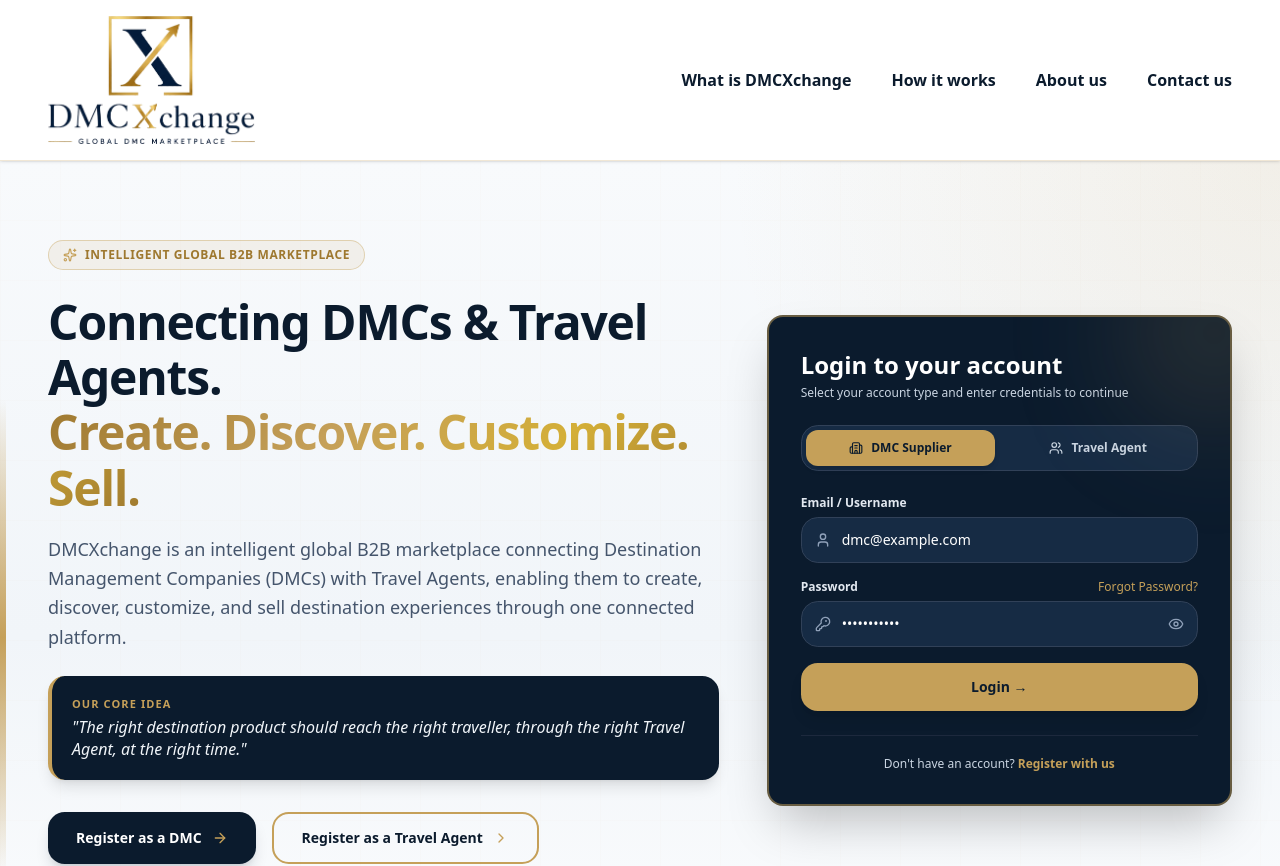
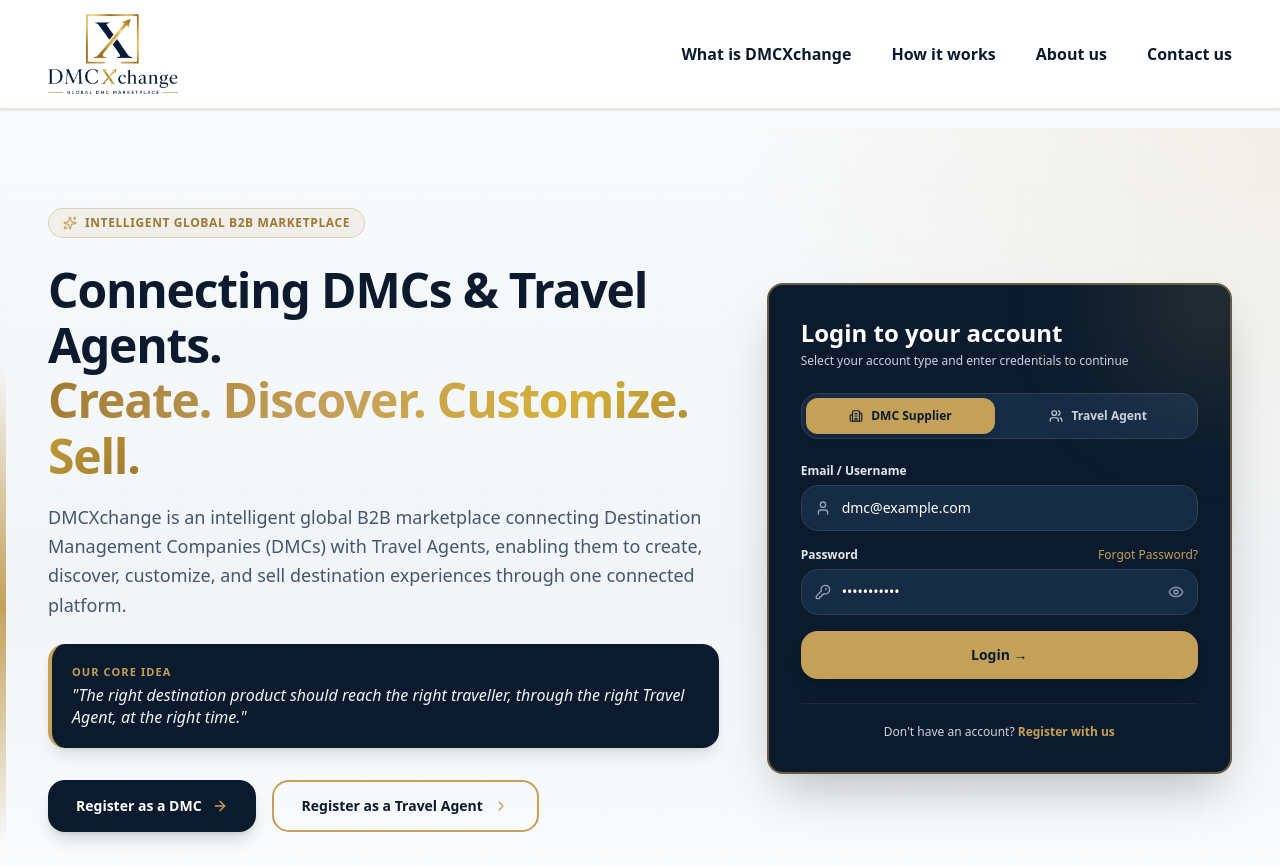
Before and after one commit to jatin1978-jb/dmchub, a Next.js app: page / in a window 1280 px wide. Shown: the top 866 px of the page. Built offline with nearby package versions, Linux system fonts and the light colour scheme.

Commit message:
adjust-logo-size-to-be-smaller-and-balanced

```diff
--- a/src/app/page.tsx
+++ b/src/app/page.tsx
@@ -94,9 +94,9 @@
       {/* Top Header / Navbar */}
       <header className="fixed top-0 left-0 right-0 z-50 transition-all duration-300 border-b border-[#C5A059]/25 bg-white/95 backdrop-blur-md shadow-sm">
         <div className="w-full max-w-[1650px] mx-auto px-4 sm:px-8 lg:px-12">
-          <div className="flex items-center justify-between min-h-[100px] lg:min-h-[120px] py-3">
+          <div className="flex items-center justify-between min-h-[85px] lg:min-h-[95px] py-2 sm:py-2.5">
 
-            {/* Enlarged Prominent Logo */}
+            {/* Perfectly Proportioned Logo */}
             <Link href="/" className="flex items-center shrink-0 py-1">
               <Logo size="lg" />
             </Link>
@@ -142,7 +142,7 @@
       </header>
 
       {/* Main Content Area */}
-      <div className="pt-32 sm:pt-36 lg:pt-40">
+      <div className="pt-24 sm:pt-28 lg:pt-32">
         <main>
 
           {/* Hero Section */}
--- a/src/components/Logo.tsx
+++ b/src/components/Logo.tsx
@@ -14,10 +14,10 @@
   darkNav = false,
 }: LogoProps) {
   const heightMap = {
-    sm: 'h-12 sm:h-14',
-    md: 'h-16 sm:h-20',
-    lg: 'h-24 sm:h-28 lg:h-32',
-    xl: 'h-36 sm:h-44',
+    sm: 'h-9 sm:h-10',
+    md: 'h-12 sm:h-14',
+    lg: 'h-16 sm:h-18 lg:h-20',
+    xl: 'h-24 sm:h-28',
   };
 
   return (
```
Also changed, not shown: 1 other file (tests, documents, lock files or other folders).
